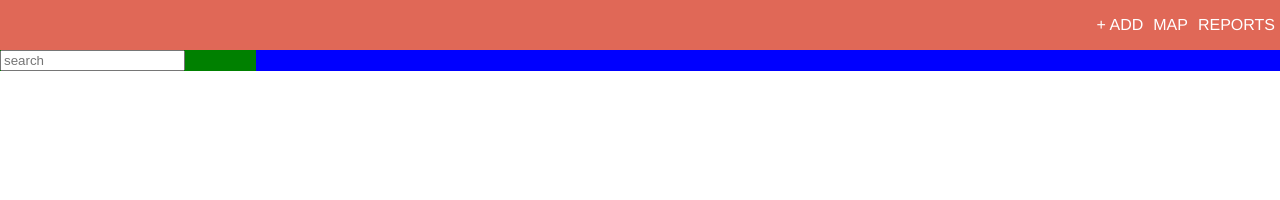
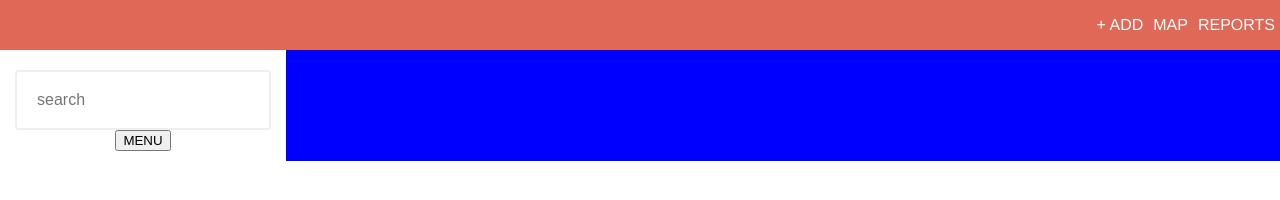
Before and after one commit to corasan/GetSwift-frontend-test, a plain HTML site: page index.html in a window 1280 px wide. Drawn offline with Linux system fonts and the light colour scheme.

Commit message:
style search bar

```diff
--- a/index.html
+++ b/index.html
@@ -18,6 +18,8 @@
   <div class="container">
     <div id="side-menu">
       <input id="search" placeholder="search" />
+
+      <button id="menu-btn">MENU</button>
     </div>
   </div>
 
--- a/style/sass/style.scss
+++ b/style/sass/style.scss
@@ -40,8 +40,22 @@ nav {
   background-color: blue;
 
   #side-menu {
+    display: flex;
+    align-items: center;
+    flex-direction: column;
     width: 20%;
-    height: 100%;
-    background-color: green;
+    background-color: #FFF;
+    padding: 20px 15px 10px 15px;
+
+    #search {
+      width: 100%;
+      height: 60px;
+      border-radius: 4px;
+      border-style: solid;
+      border-width: 2px;
+      border-color: #EEEEEE;
+      padding-left: 20px;
+      font-size: 16px;
+    }
   }
 }
```
Also changed, not shown: style/css/style.min.css.
